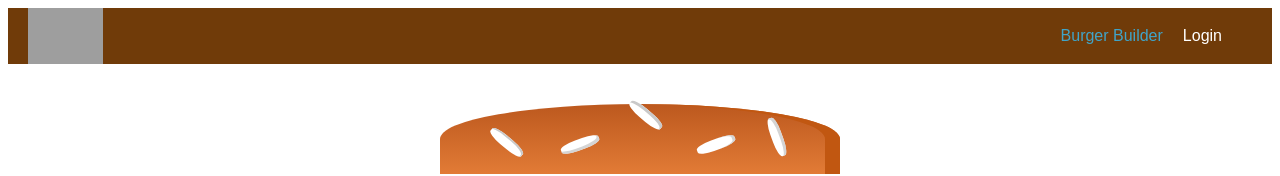
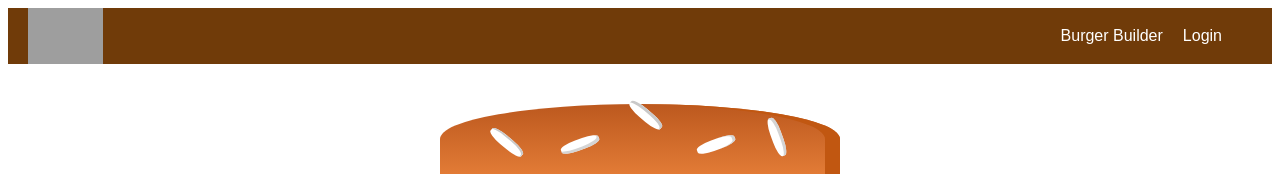
Before and after one commit to MonaHaq/burger-builder, a React (Create React App) app: page / in a window 1280 px wide. Shown: the top 176 px of the page. Built offline with nearby package versions, Linux system fonts and the light colour scheme; grey boxes are pictures that could not be loaded.

Commit message:
implemented routing with react router

```diff
--- a/package.json
+++ b/package.json
@@ -9,6 +9,7 @@
     "prop-types": "^15.8.1",
     "react": "^18.2.0",
     "react-dom": "^18.2.0",
+    "react-router-dom": "^6.3.0",
     "react-scripts": "5.0.1",
     "web-vitals": "^2.1.4"
   },
--- a/src/App.js
+++ b/src/App.js
@@ -1,4 +1,4 @@
-import { useState } from 'react';
+import { BrowserRouter, Routes, Route } from 'react-router-dom';
 import Header from './components/Header/Header';
 import LoginForm from './components/LoginForm/LoginForm';
 import Burger from './components/Burger/Burger';
@@ -7,23 +7,25 @@ import { BurgerProvider } from './contexts/BurgerContext';
 import './styles.css';
 
 export default function App() {
-  const [showLogin, setShowLogin] = useState(false);
-
-  const handleLoginClick = () => {
-    setShowLogin(true);
-  };
-
   return (
     <div className='App'>
-      <Header onLoginClick={handleLoginClick} />
-      {showLogin && <LoginForm />}
-
-      {!showLogin && (
-        <BurgerProvider>
-          <Burger />
-          <Footer />
-        </BurgerProvider>
-      )}
+      <BrowserRouter>
+        <>
+          <Header />
+          <Routes>
+            <Route
+              path='/'
+              element={
+                <BurgerProvider>
+                  <Burger />
+                  <Footer />
+                </BurgerProvider>
+              }
+            />
+            <Route path='login' element={<LoginForm />} />
+          </Routes>
+        </>
+      </BrowserRouter>
     </div>
   );
 }
--- a/src/components/Header/Header.js
+++ b/src/components/Header/Header.js
@@ -1,3 +1,4 @@
+import { Link } from 'react-router-dom';
 import PropTypes from 'prop-types';
 import Logo from '../Logo/Logo';
 import './Header.style.css';
@@ -6,21 +7,17 @@ Header.propTypes = {
   onLoginClick: PropTypes.func,
 };
 
-export default function Header(props) {
-  const { onLoginClick } = props;
-
+export default function Header() {
   return (
     <header className='Toolbar'>
       <Logo />
       <nav className='Toolbar'>
         <ul className='NavigationItems'>
           <li className='NavigationItem'>
-            <a aria-current='true' href='/' className='active'>
-              Burger Builder
-            </a>
+            <Link to='/'>Burger Builder</Link>
           </li>
           <li className='NavigationItem'>
-            <span onClick={onLoginClick}>Login</span>
+            <Link to='/login'>Login</Link>
           </li>
         </ul>
       </nav>
```
Also changed, not shown: src/index.js (+4 -4 lines), 1 other file (tests, documents, lock files or other folders).
